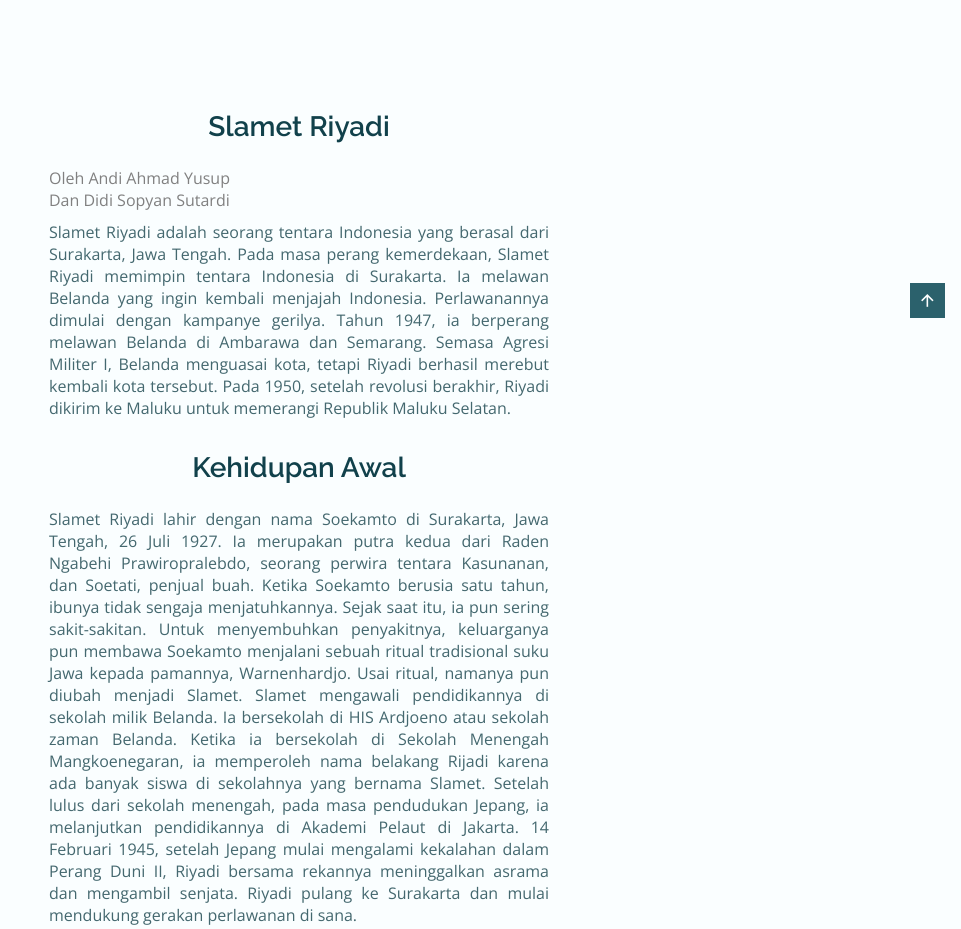
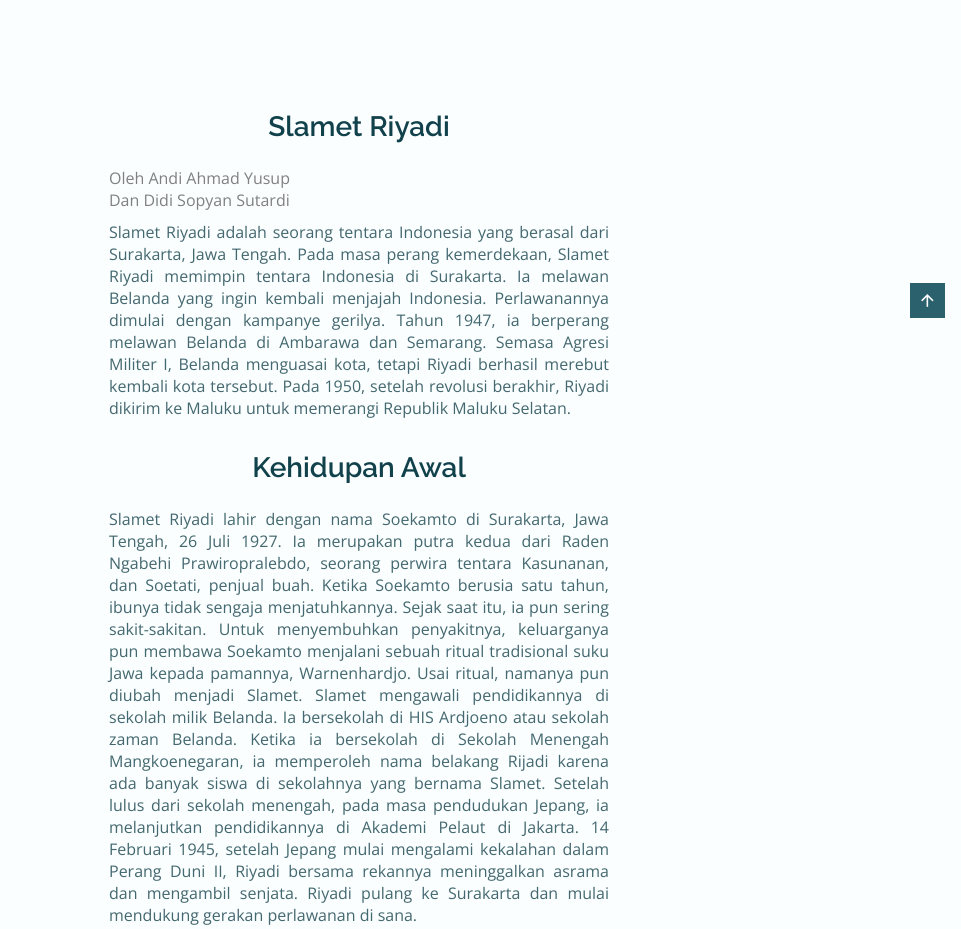
Before and after one commit to andiahmadyusup/andiahmadyusup.github.io, a plain HTML site: page index.html in a window 1280 px wide. Shown: the part 642-1571 px from the top of the page, without its empty margins (319-1280 px from the left). Drawn offline with nearby package versions, Linux system fonts and the light colour scheme.

Commit message:
Update styles.css

```diff
--- a/assets/css/styles.css
+++ b/assets/css/styles.css
@@ -398,7 +398,6 @@ input {
 }
 
 .about__container {
-    width: 80%;
   row-gap: 2.5rem;
 }
 
@@ -727,7 +726,7 @@ input {
   }
   .about__data {
     text-align: initial;
-    margin-left: 48%;
+    margin-left: 60%;
     width: 100%;
   }
   .about__title {
```
